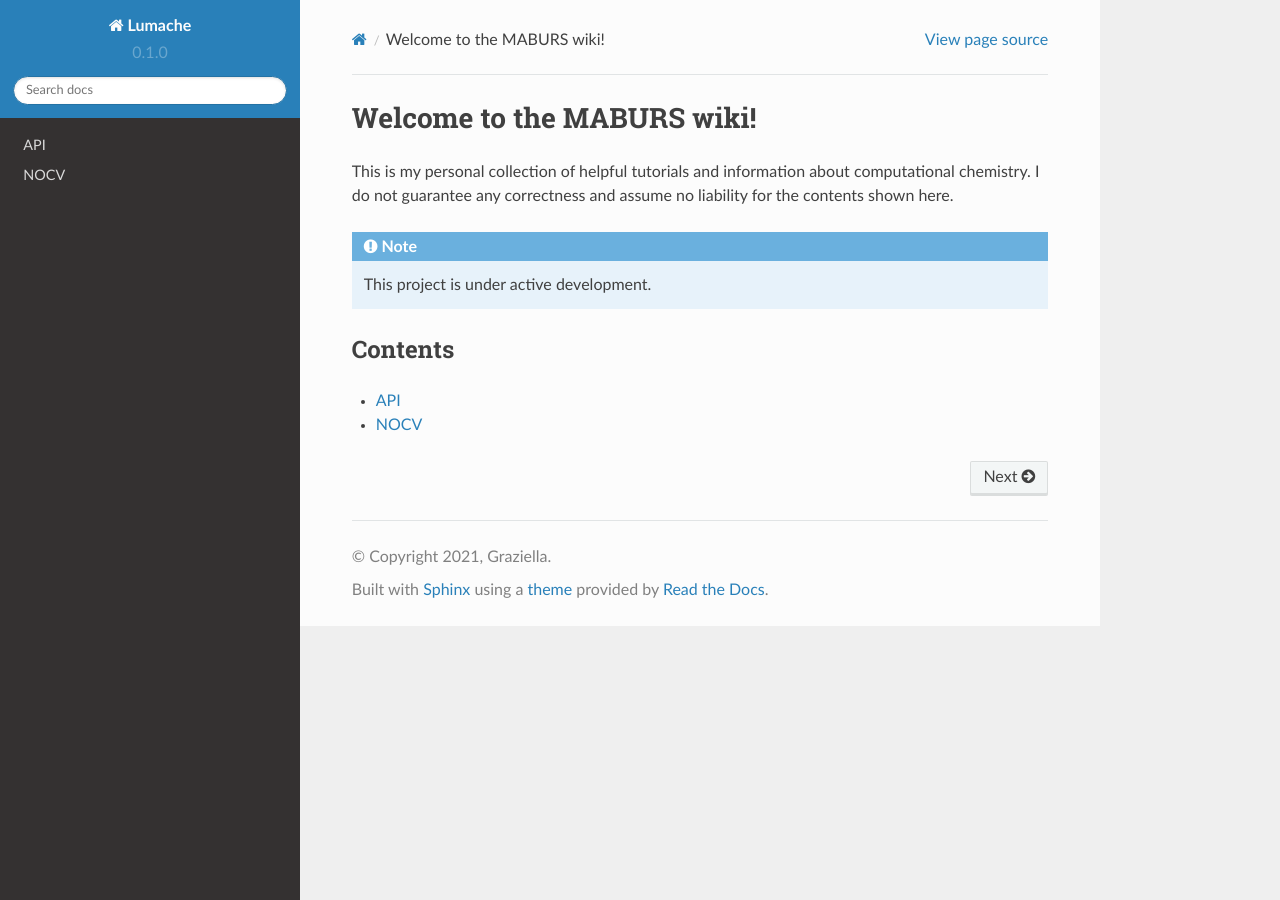
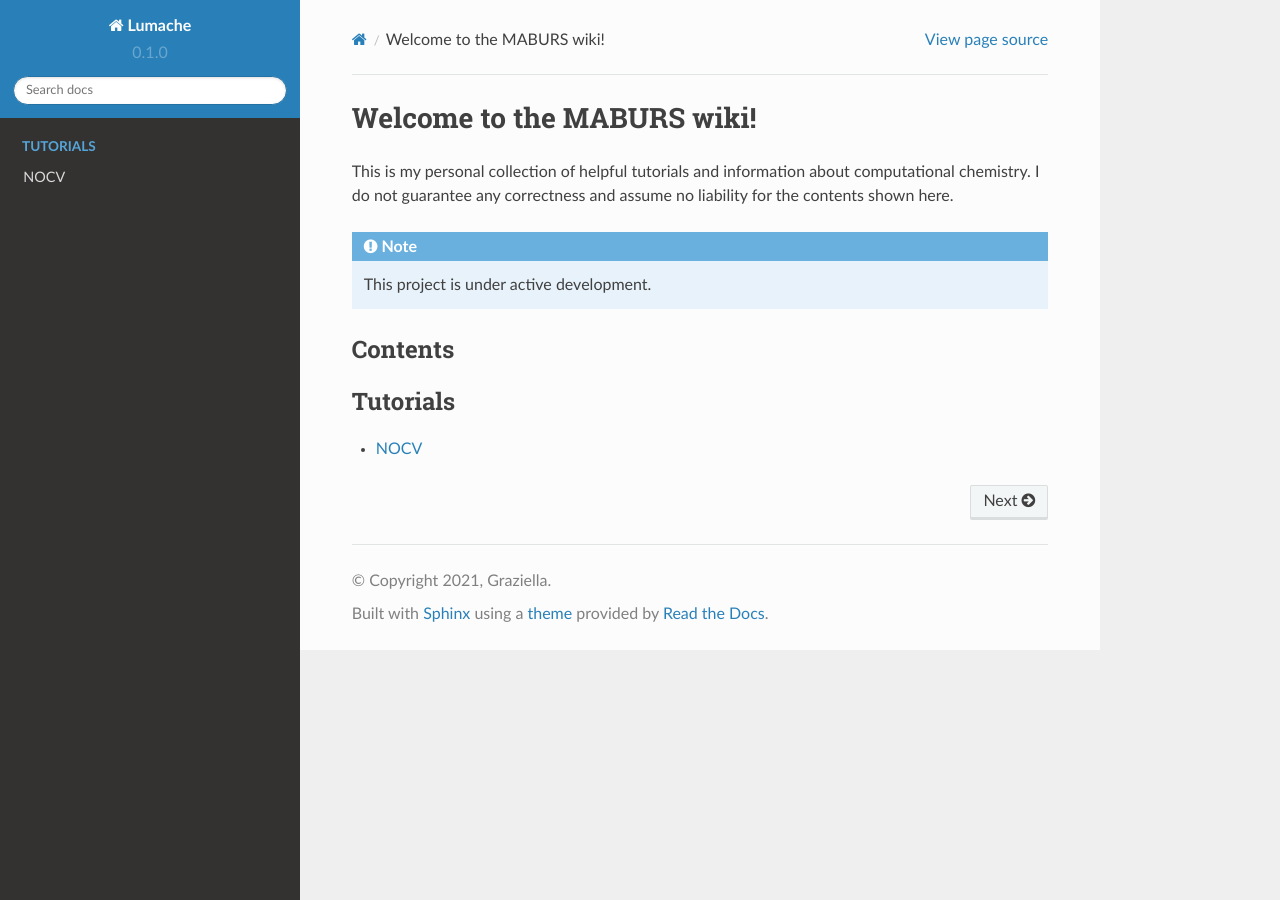
Before and after one commit to maburs/mbuwiki, a Sphinx documentation site: the page built from docs/source/index.rst, in a window 1280 px wide. Built offline with Sphinx 7.4.7 and the Read the Docs theme 2.0.0, drawn with Linux system fonts in a browser that asks for light colours.

Commit message:
Update index.rst

```diff
--- a/docs/source/index.rst
+++ b/docs/source/index.rst
@@ -11,6 +11,7 @@ Contents
 --------
 
 .. toctree::
+   :maxdepth: 3
+   :caption: Tutorials
 
-   api
    nocv
```
